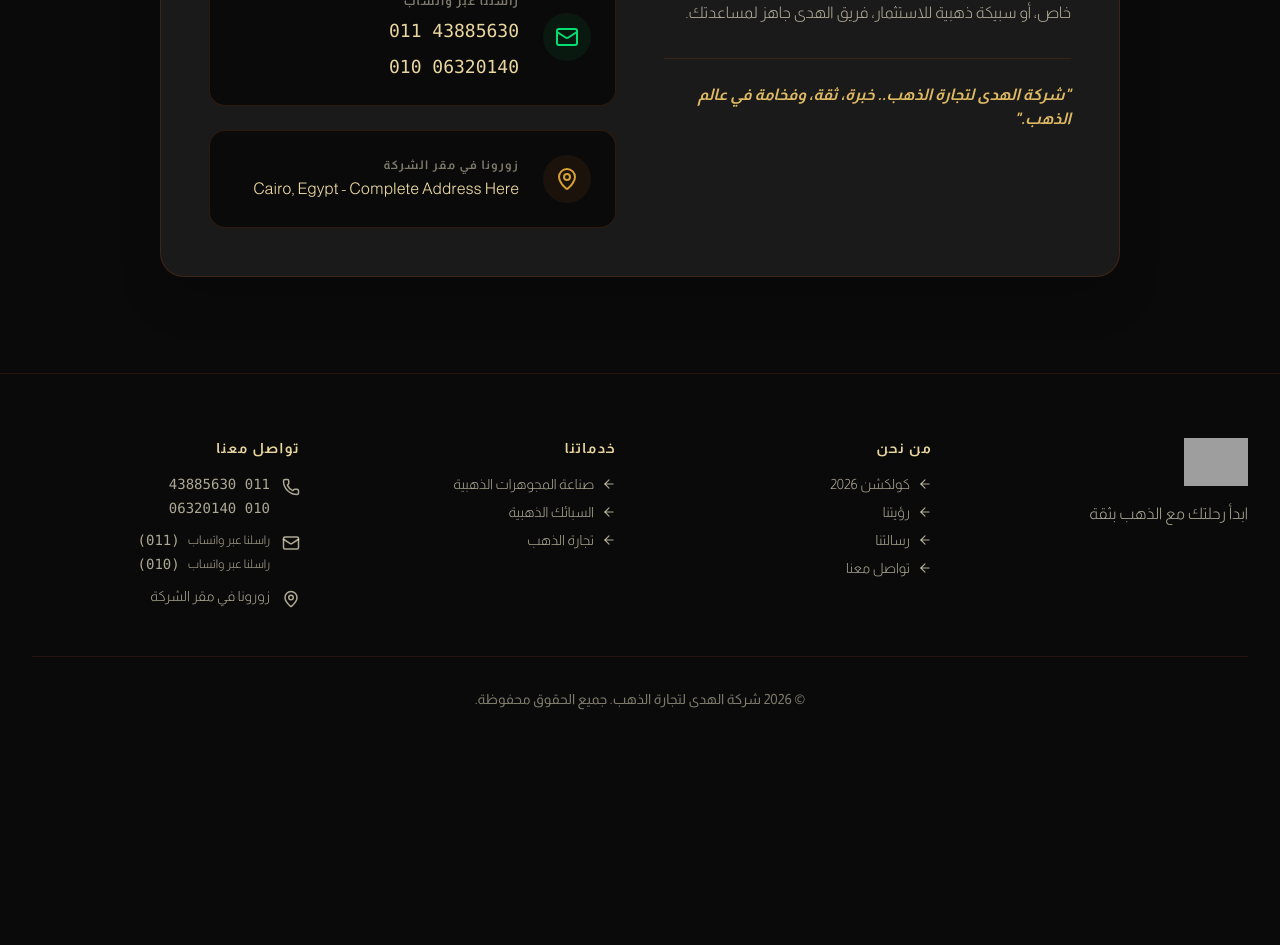
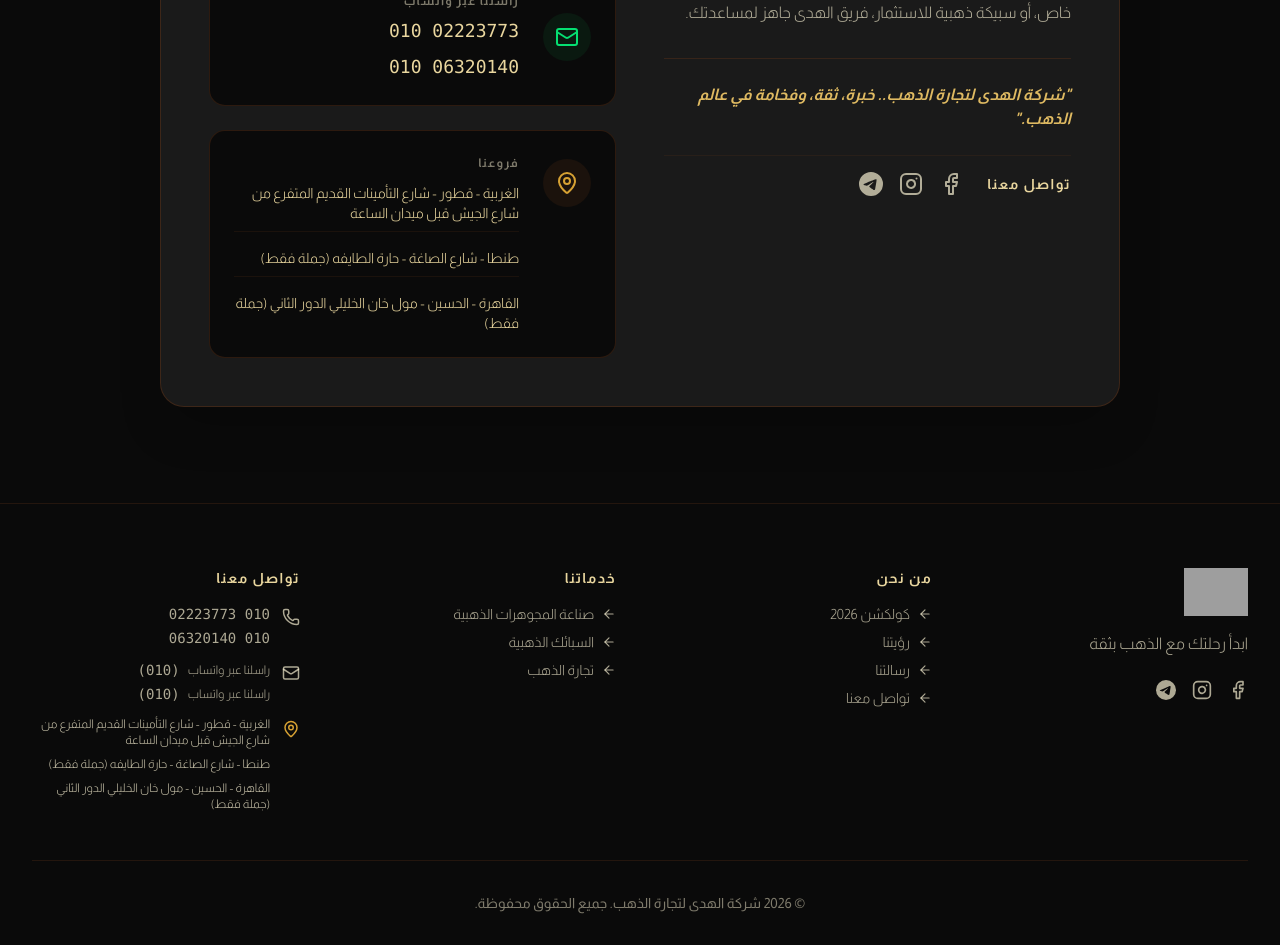
Before and after one commit to EngMohamed95/alhoda-gold, a React (Vite) app: page /contact in a window 1280 px wide. Shown: the part 580-1525 px from the top of the page. Before the commit the page ends 1321 px from the top, so only its background shows below. Built offline with nearby package versions, Linux system fonts and the light colour scheme; grey boxes are pictures that could not be loaded.

Commit message:
feat: add Home and Contact page views, internationalization setup, and footer component

```diff
--- a/src/i18n.ts
+++ b/src/i18n.ts
@@ -125,9 +125,14 @@ const resources = {
         info: "Experience, Trust, and Luxury in the World of Gold.",
         callText: "Call Us Now",
         waText: "Message on WhatsApp",
-        visitText: "Visit Our Headquarters",
+        visitText: "Our Branches",
         startJourney: "Start your journey with gold in confidence",
-        journeyDesc: "Whether you are looking for a special jewelry piece, a luxurious wedding set, a custom design, or a gold bullion for investment, Al Hoda's team is ready to assist you."
+        journeyDesc: "Whether you are looking for a special jewelry piece, a luxurious wedding set, a custom design, or a gold bullion for investment, Al Hoda's team is ready to assist you.",
+        branches: {
+          b1: "Gharbia - Qutour - Old Insurance St., off El-Geish St., before El-Sa'a Square",
+          b2: "Tanta - El-Sagha St. - Harat El-Tayfa (Wholesale Only)",
+          b3: "Cairo - El-Hussein - Khan El-Khalili Mall, 2nd Floor (Wholesale Only)"
+        }
       },
       footer: {
         tagline: "Start your journey with gold in confidence.",
@@ -262,9 +267,14 @@ const resources = {
         info: "شركة الهدى لتجارة الذهب.. خبرة، ثقة، وفخامة في عالم الذهب.",
         callText: "اتصل بنا الآن",
         waText: "راسلنا عبر واتساب",
-        visitText: "زورونا في مقر الشركة",
+        visitText: "فروعنا",
         startJourney: "ابدأ رحلتك مع الذهب بثقة",
-        journeyDesc: "سواء كنت تبحث عن قطعة مجوهرات مميزة، شبكة فاخرة، تصميم خاص، أو سبيكة ذهبية للاستثمار، فريق الهدى جاهز لمساعدتك."
+        journeyDesc: "سواء كنت تبحث عن قطعة مجوهرات مميزة، شبكة فاخرة، تصميم خاص، أو سبيكة ذهبية للاستثمار، فريق الهدى جاهز لمساعدتك.",
+        branches: {
+          b1: "الغربية - قطور - شارع التأمينات القديم المتفرع من شارع الجيش قبل ميدان الساعة",
+          b2: "طنطا - شارع الصاغة - حارة الطايفه (جملة فقط)",
+          b3: "القاهرة - الحسين - مول خان الخليلي الدور الثاني (جملة فقط)"
+        }
       },
       footer: {
         tagline: "ابدأ رحلتك مع الذهب بثقة",
--- a/src/views/components/Footer.tsx
+++ b/src/views/components/Footer.tsx
@@ -1,5 +1,5 @@
 import { useTranslation } from 'react-i18next';
-import { Phone, MapPin, Mail, ArrowRight } from 'lucide-react';
+import { Phone, MapPin, Mail, ArrowRight, Facebook, Instagram } from 'lucide-react';
 import { Link } from 'react-router-dom';
 import { useAppController } from '../../controllers/appController';
 import logoImg from '../../logoelhoda.png';
@@ -17,7 +17,20 @@ export default function Footer() {
             <div className="flex items-center gap-3">
               <img src={logoImg} alt="Al Hoda Logo" className="h-12 w-auto object-contain" />
             </div>
-            <p className="text-gold-100/70 font-light">{t('footer.tagline')}</p>
+            <p className="text-gold-100/70 font-light mb-4">{t('footer.tagline')}</p>
+            <div className="flex items-center gap-4 pt-2">
+              <a href="https://www.facebook.com/share/17YhRBWYmP/?mibextid=wwXIfr" target="_blank" rel="noreferrer" className="text-gold-100/70 hover:text-gold-400 transition-colors" aria-label="Facebook">
+                <Facebook size={20} />
+              </a>
+              <a href="https://www.instagram.com/alhodajewellery_2017?igsh=NnlwYjFjdWZudDQ4" target="_blank" rel="noreferrer" className="text-gold-100/70 hover:text-gold-400 transition-colors" aria-label="Instagram">
+                <Instagram size={20} />
+              </a>
+              <a href="https://t.me/HodaHGgold" target="_blank" rel="noreferrer" className="text-gold-100/70 hover:text-gold-400 transition-colors" aria-label="Telegram">
+                <svg xmlns="http://www.w3.org/2000/svg" width="20" height="20" fill="currentColor" viewBox="0 0 16 16">
+                  <path d="M16 8A8 8 0 1 1 0 8a8 8 0 0 1 16 0M8.287 5.906q-1.168.486-4.666 2.01-.567.225-.595.442c-.03.243.275.339.69.47l.175.055c.408.133.958.288 1.243.294q.39.01.868-.32 3.269-2.206 3.374-2.23c.05-.012.12-.026.166.016s.042.12.037.141c-.03.129-1.227 1.241-1.846 1.817-.193.18-.33.307-.358.336a8 8 0 0 1-.188.186c-.38.366-.664.64.015 1.088.327.216.589.393.85.571.284.194.568.387.936.629q.14.092.27.187c.331.236.63.448.997.414.214-.02.435-.22.547-.82.265-1.417.786-4.486.906-5.751a1.4 1.4 0 0 0-.013-.315.34.34 0 0 0-.114-.217.53.53 0 0 0-.31-.093c-.3.005-.763.166-2.984 1.09"/>
+                </svg>
+              </a>
+            </div>
           </div>
 
           {/* Quick Links */}
@@ -83,16 +96,16 @@ export default function Footer() {
                 <div className="flex items-start gap-3 text-gold-100/70">
                   <Phone size={18} className="mt-1 flex-shrink-0" />
                   <div className="flex flex-col gap-1 font-mono">
-                  <a href="tel:+201143885630" className="hover:text-gold-300 transition-colors">011 43885630</a>
+                    <a href="tel:+201002223773" className="hover:text-gold-300 transition-colors">010 02223773</a>
                     <a href="tel:+201006320140" className="hover:text-gold-300 transition-colors">010 06320140</a>
                   </div>
                 </div>
                 <div className="flex items-start gap-3 text-gold-100/70">
                   <Mail size={18} className="mt-1 flex-shrink-0" />
                   <div className="flex flex-col gap-1 font-mono">
-                  <a href="https://wa.me/201143885630" className="hover:text-gold-300 transition-colors flex items-center gap-2">
+                    <a href="https://wa.me/201002223773" className="hover:text-gold-300 transition-colors flex items-center gap-2">
                       <span className="font-sans text-xs">{t('footer.whatsapp')}</span>
-                    <span>(011)</span>
+                      <span>(010)</span>
                     </a>
                     <a href="https://wa.me/201006320140" className="hover:text-gold-300 transition-colors flex items-center gap-2">
                       <span className="font-sans text-xs">{t('footer.whatsapp')}</span>
@@ -100,9 +113,13 @@ export default function Footer() {
                     </a>
                   </div>
                 </div>
-              <div className="flex items-start gap-3 text-gold-100/70">
-                <MapPin size={18} className="mt-1 flex-shrink-0" />
-                <span>{t('footer.visit')}</span>
+                <div className="flex items-start gap-3 text-gold-100/70 text-xs">
+                  <MapPin size={18} className="mt-1 flex-shrink-0 text-gold-400" />
+                  <ul className="space-y-2 font-light text-gold-100/80">
+                    <li>{t('contact.branches.b1')}</li>
+                    <li>{t('contact.branches.b2')}</li>
+                    <li>{t('contact.branches.b3')}</li>
+                  </ul>
                 </div>
             </div>
           </div>
--- a/src/views/pages/ContactView.tsx
+++ b/src/views/pages/ContactView.tsx
@@ -1,7 +1,7 @@
 import React from 'react';
 import { motion } from 'motion/react';
 import { useTranslation } from 'react-i18next';
-import { Phone, MapPin, Mail } from 'lucide-react';
+import { Phone, MapPin, Mail, Facebook, Instagram } from 'lucide-react';
 
 export default function ContactView() {
   const { t } = useTranslation();
@@ -46,7 +46,23 @@ export default function ContactView() {
                 </p>
               </div>
               <div className="pt-6 border-t border-gold-900/40">
-                <p className="text-gold-300 font-bold italic serif-text">"{t('contact.info')}"</p>
+                <p className="text-gold-300 font-bold italic serif-text mb-6">"{t('contact.info')}"</p>
+                <div className="flex items-center gap-6 pt-4 border-t border-gold-900/20">
+                  <span className="text-gold-200 text-sm font-bold tracking-widest uppercase">{t('footer.contact')}</span>
+                  <div className="flex items-center gap-4">
+                    <a href="https://www.facebook.com/share/17YhRBWYmP/?mibextid=wwXIfr" target="_blank" rel="noreferrer" className="text-gold-100/70 hover:text-gold-400 transition-colors" aria-label="Facebook">
+                      <Facebook size={24} />
+                    </a>
+                    <a href="https://www.instagram.com/alhodajewellery_2017?igsh=NnlwYjFjdWZudDQ4" target="_blank" rel="noreferrer" className="text-gold-100/70 hover:text-gold-400 transition-colors" aria-label="Instagram">
+                      <Instagram size={24} />
+                    </a>
+                    <a href="https://t.me/HodaHGgold" target="_blank" rel="noreferrer" className="text-gold-100/70 hover:text-gold-400 transition-colors" aria-label="Telegram">
+                      <svg xmlns="http://www.w3.org/2000/svg" width="24" height="24" fill="currentColor" viewBox="0 0 16 16">
+                        <path d="M16 8A8 8 0 1 1 0 8a8 8 0 0 1 16 0M8.287 5.906q-1.168.486-4.666 2.01-.567.225-.595.442c-.03.243.275.339.69.47l.175.055c.408.133.958.288 1.243.294q.39.01.868-.32 3.269-2.206 3.374-2.23c.05-.012.12-.026.166.016s.042.12.037.141c-.03.129-1.227 1.241-1.846 1.817-.193.18-.33.307-.358.336a8 8 0 0 1-.188.186c-.38.366-.664.64.015 1.088.327.216.589.393.85.571.284.194.568.387.936.629q.14.092.27.187c.331.236.63.448.997.414.214-.02.435-.22.547-.82.265-1.417.786-4.486.906-5.751a1.4 1.4 0 0 0-.013-.315.34.34 0 0 0-.114-.217.53.53 0 0 0-.31-.093c-.3.005-.763.166-2.984 1.09"/>
+                      </svg>
+                    </a>
+                  </div>
+                </div>
               </div>
             </motion.div>
 
@@ -62,7 +78,7 @@ export default function ContactView() {
                 <div>
                   <p className="text-xs text-gold-100/50 uppercase tracking-widest font-bold mb-2">{t('contact.callText')}</p>
                   <div className="flex flex-col gap-2">
-                    <a href="tel:+201143885630" className="font-mono text-gold-200 text-lg hover:text-gold-400 transition-colors" dir="ltr">011 43885630</a>
+                    <a href="tel:+201002223773" className="font-mono text-gold-200 text-lg hover:text-gold-400 transition-colors" dir="ltr">010 02223773</a>
                     <a href="tel:+201006320140" className="font-mono text-gold-200 text-lg hover:text-gold-400 transition-colors" dir="ltr">010 06320140</a>
                   </div>
                 </div>
@@ -75,19 +91,29 @@ export default function ContactView() {
                 <div>
                   <p className="text-xs text-gold-100/50 uppercase tracking-widest font-bold mb-2">{t('contact.waText')}</p>
                   <div className="flex flex-col gap-2">
-                    <a href="https://wa.me/201143885630" className="font-mono text-gold-200 text-lg hover:text-gold-400 transition-colors" dir="ltr">011 43885630</a>
+                    <a href="https://wa.me/201002223773" className="font-mono text-gold-200 text-lg hover:text-gold-400 transition-colors" dir="ltr">010 02223773</a>
                     <a href="https://wa.me/201006320140" className="font-mono text-gold-200 text-lg hover:text-gold-400 transition-colors" dir="ltr">010 06320140</a>
                   </div>
                 </div>
               </div>
 
-              <div className="flex items-center gap-6 p-6 rounded-2xl bg-premium-black border border-gold-900/40">
-                <div className="w-12 h-12 rounded-full bg-gold-900/20 flex flex-shrink-0 items-center justify-center text-gold-400">
+              <div className="p-6 rounded-2xl bg-premium-black border border-gold-900/40 flex items-start gap-6">
+                <div className="w-12 h-12 rounded-full bg-gold-900/20 flex flex-shrink-0 items-center justify-center text-gold-400 mt-1">
                   <MapPin size={24} />
                 </div>
                 <div>
-                  <p className="text-xs text-gold-100/50 uppercase tracking-widest font-bold mb-1">{t('contact.visitText')}</p>
-                  <p className="text-gold-200 text-base font-light">Cairo, Egypt - Complete Address Here</p>
+                  <p className="text-xs text-gold-100/50 uppercase tracking-widest font-bold mb-3">{t('contact.visitText')}</p>
+                  <ul className="space-y-4 text-gold-200 text-sm font-light">
+                    <li className="border-b border-gold-900/20 pb-2 last:border-none last:pb-0">
+                      {t('contact.branches.b1')}
+                    </li>
+                    <li className="border-b border-gold-900/20 pb-2 last:border-none last:pb-0">
+                      {t('contact.branches.b2')}
+                    </li>
+                    <li className="border-b border-gold-900/20 pb-2 last:border-none last:pb-0">
+                      {t('contact.branches.b3')}
+                    </li>
+                  </ul>
                 </div>
               </div>
             </motion.div>
--- a/src/views/pages/HomeView.tsx
+++ b/src/views/pages/HomeView.tsx
@@ -391,15 +391,19 @@ export default function HomeView() {
               <p className="text-gold-100/70 font-light leading-relaxed mb-8">{t('contact.journeyDesc')}</p>
               <div className="space-y-4">
                 <div className="flex items-start gap-4 text-gold-200">
-                  <div className="w-10 h-10 rounded-full bg-gold-900/30 flex items-center justify-center flex-shrink-0"><Phone size={18} /></div>
+                  <div className="w-10 h-10 rounded-full bg-gold-900/30 flex items-center justify-center flex-shrink-0 mt-1"><Phone size={18} /></div>
                   <div className="flex flex-col gap-1 font-mono" dir="ltr">
-                    <a href="tel:+201143885630" className="hover:text-gold-400 transition-colors">011 43885630</a>
+                    <a href="tel:+201002223773" className="hover:text-gold-400 transition-colors">010 02223773</a>
                     <a href="tel:+201006320140" className="hover:text-gold-400 transition-colors">010 06320140</a>
                   </div>
                 </div>
-                <div className="flex items-center gap-4 text-gold-200">
-                  <div className="w-10 h-10 rounded-full bg-gold-900/30 flex items-center justify-center"><MapPin size={18} /></div>
-                  <span>Cairo, Egypt</span>
+                <div className="flex items-start gap-4 text-gold-200">
+                  <div className="w-10 h-10 rounded-full bg-gold-900/30 flex items-center justify-center flex-shrink-0 mt-1"><MapPin size={18} /></div>
+                  <ul className="space-y-2 text-sm font-light text-gold-100/80">
+                    <li>{t('contact.branches.b1')}</li>
+                    <li>{t('contact.branches.b2')}</li>
+                    <li>{t('contact.branches.b3')}</li>
+                  </ul>
                 </div>
               </div>
               <Link
```
Lines whose indentation alone changed are shown as unchanged.
